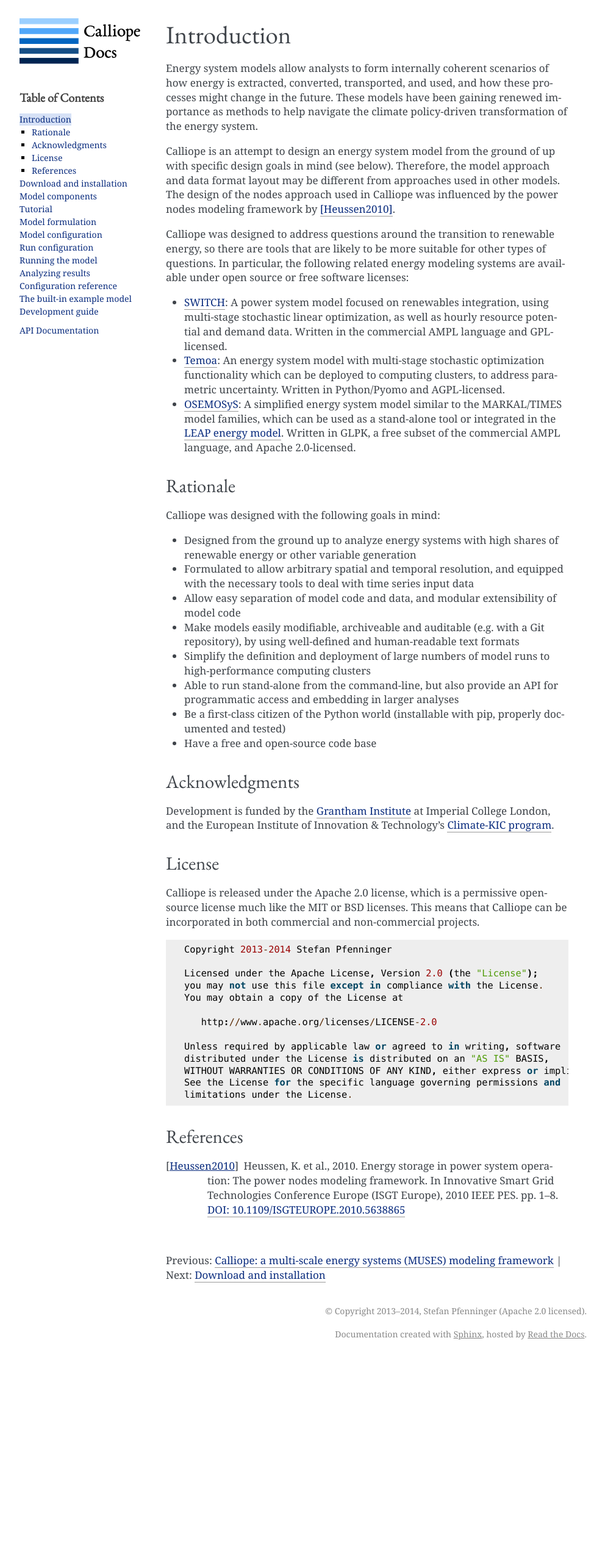
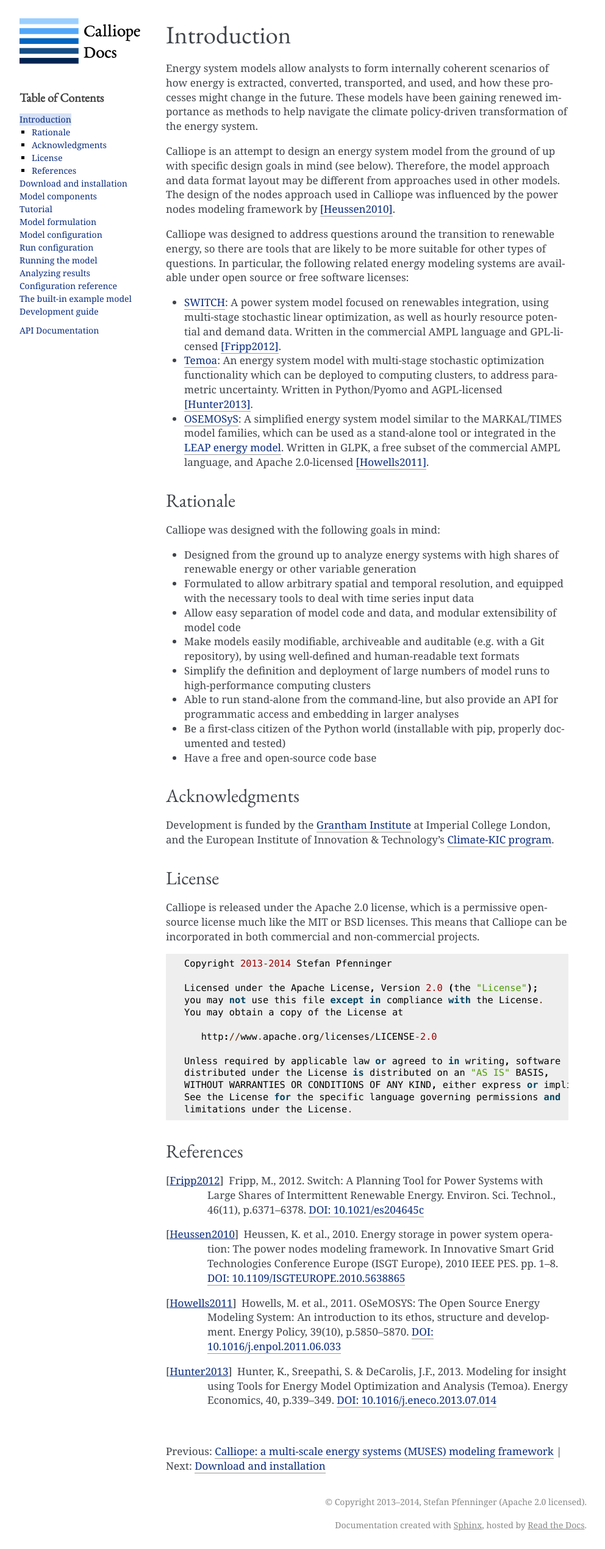
Before and after one commit to calliope-project/calliope, a Sphinx documentation site: the page built from doc/user/introduction.rst, in a window 1280 px wide. Shown: the whole page at 61% size, without its empty margins (148-1140 px from the left). Built offline with Sphinx 7.4.7, drawn with Linux system fonts in a browser that asks for light colours; pages that are not in the unit, such as notebooks, are missing from menus; before the commit the page ends 2227 px from its top, so only the background shows below that.

Commit message:
Small fixes to docs

```diff
--- a/doc/_templates/sidebar_intro.html
+++ b/doc/_templates/sidebar_intro.html
@@ -5,7 +5,7 @@
 </p>
 
 <p>
-  Calliope is a framework to develop energy systems models using a modern and open source Python-based toolchain.
+  Calliope is a framework to develop energy system models using a modern and open source Python-based toolchain.
 </p>
 
 <!-- Only show downloads if they are defined, i.e. on ReadTheDocs -->
--- a/doc/_themes/flask_calliope/static/flasky.css_t
+++ b/doc/_themes/flask_calliope/static/flasky.css_t
@@ -350,6 +350,20 @@
     font-size: 15px;
 }
 
+table.citation td.label {
+    width: 120px;
+}
+
+table.citation, table.citation td, table.citation th {
+    border: none;
+    box-shadow: none;
+    padding: 0;
+}
+
+table.citation {
+    margin-bottom: 20px;
+}
+
 dl {
     margin: 0;
     padding: 0;
--- a/doc/conf.py
+++ b/doc/conf.py
@@ -49,7 +49,8 @@
                 'matplotlib.colors', 'matplotlib.colors.ListedColormap',
                 'pyomo', 'pyomo.core', 'pyomo.opt', 'pyomo.environ',
                 'pyutilib', 'pyutilib.services',
-                'pyutilib.services.TempfileManager', 'yaml', 'pandas']
+                'pyutilib.services.TempfileManager', 'yaml', 'pandas',
+                'click']
 
 for m in MOCK_MODULES:
   sys.modules[m] = Mock()
@@ -65,12 +66,12 @@
 #needs_sphinx = '1.0'
 
 # Append the local _extensions dir to module search path
-sys.path.append(os.path.abspath('_extensions'))
+# sys.path.append(os.path.abspath('_extensions'))
 
 # Add any Sphinx extension module names here, as strings. They can be extensions
 # coming with Sphinx (named 'sphinx.ext.*') or your custom ones.
-extensions = ['sphinx.ext.autodoc', 'sphinx.ext.mathjax', 'sphinx.ext.viewcode',
-              'numfig']
+extensions = ['sphinx.ext.autodoc', 'sphinx.ext.mathjax', 'sphinx.ext.viewcode']
+#              'numfig']
 
 # Add any paths that contain templates here, relative to this directory.
 templates_path = ['_templates']
--- a/doc/user/introduction.rst
+++ b/doc/user/introduction.rst
@@ -9,9 +9,9 @@
 
 Calliope was designed to address questions around the transition to renewable energy, so there are tools that are likely to be more suitable for other types of questions. In particular, the following related energy modeling systems are available under open source or free software licenses:
 
-* `SWITCH <http://switch-model.org/>`_: A power system model focused on renewables integration, using multi-stage stochastic linear optimization, as well as hourly resource potential and demand data. Written in the commercial AMPL language and GPL-licensed.
-* `Temoa <http://temoaproject.org/>`_: An energy system model with multi-stage stochastic optimization functionality which can be deployed to computing clusters, to address parametric uncertainty. Written in Python/Pyomo and AGPL-licensed.
-* `OSEMOSyS <http://www.osemosys.org/>`_: A simplified energy system model similar to the MARKAL/TIMES model families, which can be used as a stand-alone tool or integrated in the `LEAP energy model <http://www.energycommunity.org/LEAP/>`_. Written in GLPK, a free subset of the commercial AMPL language, and Apache 2.0-licensed.
+* `SWITCH <http://switch-model.org/>`_: A power system model focused on renewables integration, using multi-stage stochastic linear optimization, as well as hourly resource potential and demand data. Written in the commercial AMPL language and GPL-licensed [Fripp2012]_.
+* `Temoa <http://temoaproject.org/>`_: An energy system model with multi-stage stochastic optimization functionality which can be deployed to computing clusters, to address parametric uncertainty. Written in Python/Pyomo and AGPL-licensed [Hunter2013]_.
+* `OSEMOSyS <http://www.osemosys.org/>`_: A simplified energy system model similar to the MARKAL/TIMES model families, which can be used as a stand-alone tool or integrated in the `LEAP energy model <http://www.energycommunity.org/LEAP/>`_. Written in GLPK, a free subset of the commercial AMPL language, and Apache 2.0-licensed [Howells2011]_.
 
 .. _rationale:
 
@@ -64,4 +64,7 @@
 References
 ----------
 
+.. [Fripp2012] Fripp, M., 2012. Switch: A Planning Tool for Power Systems with Large Shares of Intermittent Renewable Energy. Environ. Sci. Technol., 46(11), p.6371–6378. `DOI: 10.1021/es204645c <http://dx.doi.org/10.1021/es204645c>`_
 .. [Heussen2010] Heussen, K. et al., 2010. Energy storage in power system operation: The power nodes modeling framework. In Innovative Smart Grid Technologies Conference Europe (ISGT Europe), 2010 IEEE PES. pp. 1–8. `DOI: 10.1109/ISGTEUROPE.2010.5638865 <http://dx.doi.org/10.1109/ISGTEUROPE.2010.5638865>`_
+.. [Howells2011] Howells, M. et al., 2011. OSeMOSYS: The Open Source Energy Modeling System: An introduction to its ethos, structure and development. Energy Policy, 39(10), p.5850–5870. `DOI: 10.1016/j.enpol.2011.06.033 <http://dx.doi.org/10.1016/j.enpol.2011.06.033>`_
+.. [Hunter2013] Hunter, K., Sreepathi, S. & DeCarolis, J.F., 2013. Modeling for insight using Tools for Energy Model Optimization and Analysis (Temoa). Energy Economics, 40, p.339–349. `DOI: 10.1016/j.eneco.2013.07.014 <http://dx.doi.org/10.1016/j.eneco.2013.07.014>`_
```
Also changed, not shown: README.rst (+5 -3 lines), doc/index.rst (+8 -4 lines), doc/user/installation.rst (+9 -4 lines).
